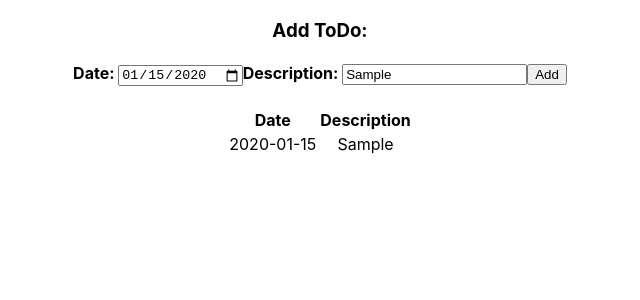
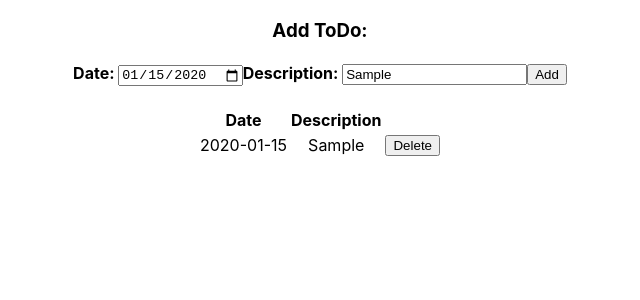
Before and after one commit to Kr1stiina/Front-End-s22-TodoList, a React (Create React App) app: page / in a window 1280 px wide. Both pictures are taken after typing "2020-01-15", "Sample" into the empty fields and a click on the button "Add". Shown: the top 300 px of the page, without its empty margins (320-960 px from the left). Built offline with nearby package versions, Linux system fonts and the light colour scheme.

Commit message:
Poisto toiminto lisätty

```diff
--- a/src/TodoList.js
+++ b/src/TodoList.js
@@ -5,6 +5,7 @@ function TodoList() {
     const [desc, setDesc] = useState('');
     const [todos, setTodos] = useState([]);
     const [date, setDate] = useState('');
+    const [id, setId] = useState(-1);
 
     const inputChanged1 = (event) => {
         setDesc(event.target.value);
@@ -15,8 +16,16 @@ function TodoList() {
     }
 
     const addTodo = (event) => {
-        setTodos([...todos, { date: date, desc: desc }]);
+        setId(id + 1);
+        setTodos([...todos, { id: id, date: date, desc: desc }]);
     }
+
+    const deleteRow = (id) => {
+        setTodos((current) =>
+            current.filter((todos) =>
+                todos.id !== id)
+        );
+    };
 
     return (
         <div>
@@ -29,11 +38,13 @@ function TodoList() {
             <table>
                 <tbody>
                     <tr><th>Date</th><th>Description</th></tr>
-                    {todos.map((todo, index) =>
-                        <tr key={index}>
+                    {todos.map((todo) =>
+                        <tr key={todo.id}>
                             <td>{todo.date} </td>
                             <td>{todo.desc}</td>
-                        </tr>)}
+                            <td><button onClick={(e) => deleteRow(todo.id)}> Delete </button> </td>
+                        </tr>
+                    )}
                 </tbody>
             </table>
         </div>
```
